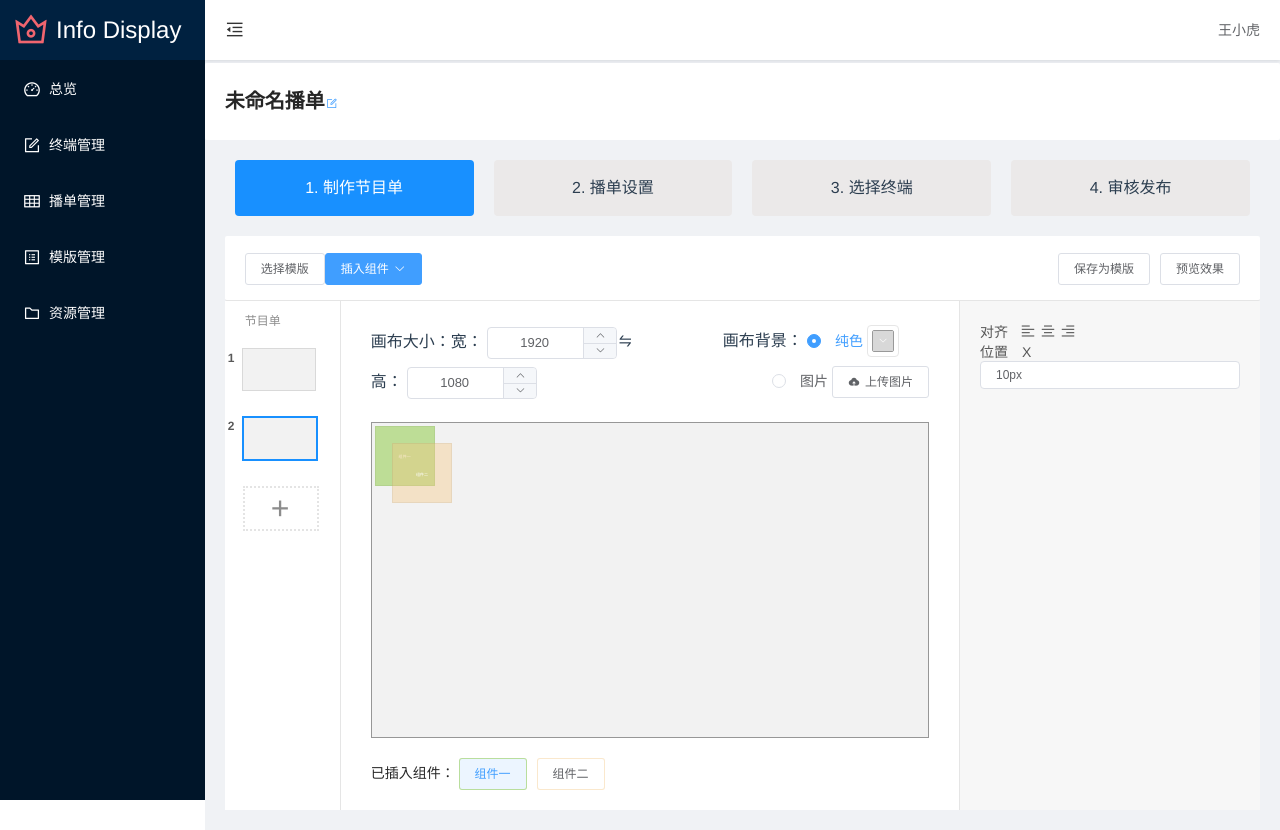
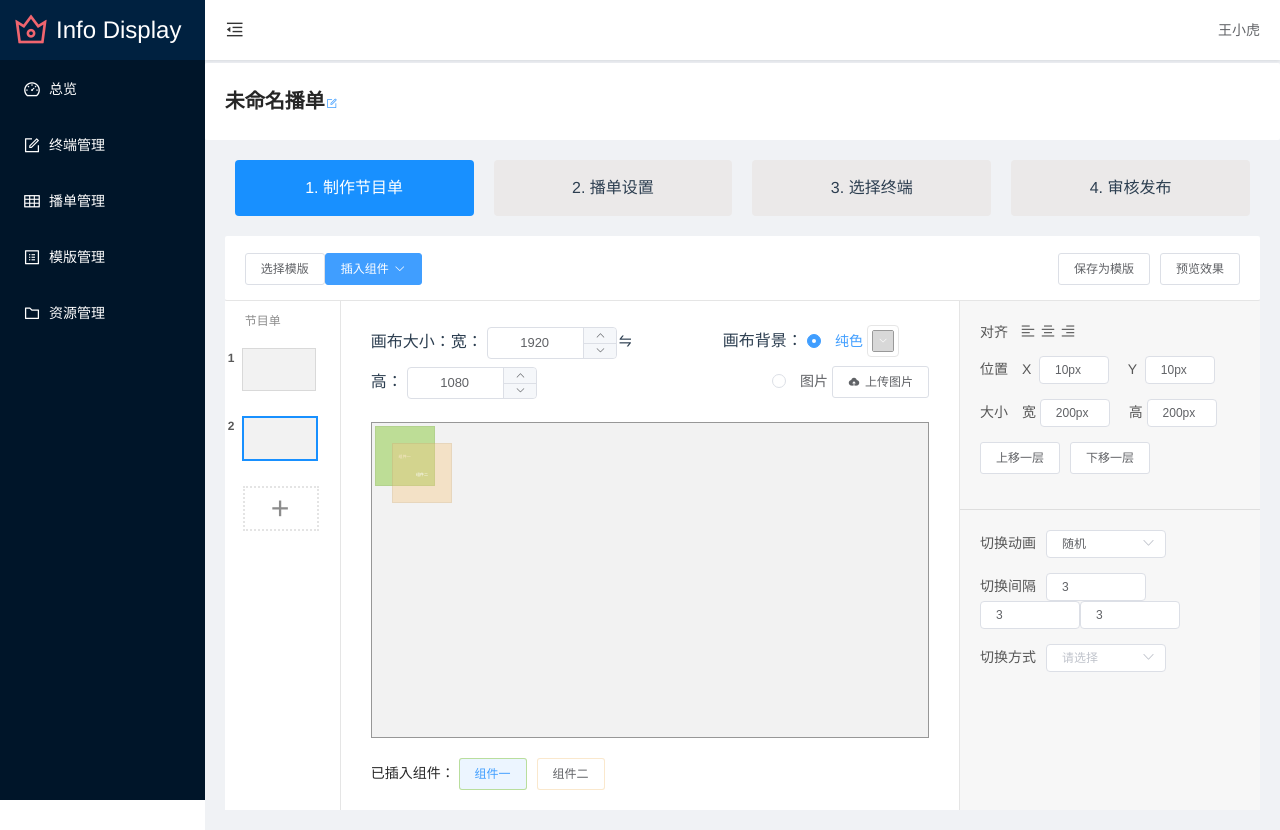
Before and after one commit to BennyCxb/vue-IMS, a Vue app: page /#/Playlist/Layout in a window 1280 px wide. Built offline with nearby package versions, Linux system fonts and the light colour scheme.

Commit message:
修改 右侧属性框

```diff
--- a/src/components/Playlist/Layout.vue
+++ b/src/components/Playlist/Layout.vue
@@ -89,7 +89,7 @@
           <el-aside class="layout-main-right">
             <!--组件属性-->
             <div class="layout-assembly-attribute">
-              <div>
+              <div class="attribute-group">
                 <label>对齐</label>
                 <span>
                   <i class="icon iconfont icon-align-left"></i>
@@ -97,14 +97,101 @@
                   <i class="icon iconfont icon-align-right"></i>
                 </span>
               </div>
-              <div>
+              <div class="attribute-group">
                 <label>位置</label>
                 <span>
-                  X <el-input v-model="selectElement.style.left" size="mini"></el-input>
+                  X&nbsp;&nbsp;<el-input v-model="selectElement.style.left" size="mini" class="attribute-position-input"></el-input>
+                </span>
+                <span>
+                  Y&nbsp;&nbsp;<el-input v-model="selectElement.style.top" size="mini" class="attribute-position-input"></el-input>
+                </span>
+              </div>
+              <div class="attribute-group">
+                <label>大小</label>
+                <span>
+                  宽 <el-input v-model="selectElement.style.width" size="mini" class="attribute-position-input"></el-input>
+                </span>
+                <span>
+                  高 <el-input v-model="selectElement.style.height" size="mini" class="attribute-position-input"></el-input>
+                </span>
+              </div>
+              <div class="attribute-group">
+                <el-button>上移一层</el-button>
+                <el-button>下移一层</el-button>
+              </div>
+            </div>
+            <!--组件参数-->
+            <!--字幕组建参数-->
+            <div class="layout-assembly-attribute" v-if="selectElement.type === 1">
+              <div class="attribute-group">
+                <label>方向</label>
+                <span>
+                  <el-radio v-model="selectElement.parames.direction" label="1">从右到左</el-radio>
+                  <el-radio v-model="selectElement.parames.direction" label="2">从下到上</el-radio>
+                </span>
+              </div>
+              <div class="attribute-group">
+                <label>速度</label>
+                <span>
+                  <el-input-number v-model="selectElement.parames.speed" controls-position="right" :min="0" :max="10" size="mini"></el-input-number>
+                </span>
+              </div>
+              <div class="attribute-group">
+                <label>字体</label>
+                <span>
+                  <el-select class="attribute-position-select" v-model="selectElement.parames.fontFamily" placeholder="请选择" size="mini">
+                    <el-option label="默认字体" value="1"></el-option>
+                  </el-select>
+                </span>
+              </div>
+              <div class="attribute-group">
+                <label>背景颜色</label>
+                <span>
+                  <el-color-picker v-model="selectElement.parames.backgroundColor"></el-color-picker>
+                </span>
+                <label>字体颜色</label>
+                <span>
+                  <el-color-picker v-model="selectElement.parames.color"></el-color-picker>
+                </span>
+              </div>
+              <div class="attribute-group">
+                <label>切换方式</label>
+                <span>
+                  <el-select class="attribute-position-select" v-model="selectElement.parames.fontFamily" placeholder="请选择" size="mini">
+                    <el-option label="顺序" value="1"></el-option>
+                    <el-option label="随机" value="2"></el-option>
+                  </el-select>
                 </span>
               </div>
             </div>
-
+            <!--图片/PDF组件参数-->
+            <div class="layout-assembly-attribute" v-if="selectElement.type === 2">
+              <div class="attribute-group">
+                <label>切换动画</label>
+                <span>
+                  <el-select class="attribute-position-select" v-model="selectElement.parames.animation" placeholder="请选择" size="mini">
+                    <el-option label="随机" value="1"></el-option>
+                  </el-select>
+                </span>
+              </div>
+              <div class="attribute-group">
+                <label>切换间隔</label>
+                <span>
+                  <el-input class="attribute-position-time" v-model="selectElement.parames.h" :prefix="'H'" :min="0" :max="23" :controls="false" size="mini"></el-input>
+                  <el-input class="attribute-position-time" v-model="selectElement.parames.m" :prefix="'H'" :min="0" :max="59" :controls="false" size="mini"></el-input>
+                  <el-input class="attribute-position-time" v-model="selectElement.parames.s" :prefix="'H'" :min="0" :max="59" :controls="false" size="mini"></el-input>
+                </span>
+              </div>
+              <div class="attribute-group">
+                <label>切换方式</label>
+                <span>
+                  <el-select class="attribute-position-select" v-model="selectElement.parames.fontFamily" placeholder="请选择" size="mini">
+                    <el-option label="顺序" value="1"></el-option>
+                    <el-option label="随机" value="2"></el-option>
+                  </el-select>
+                </span>
+              </div>
+            </div>
           </el-aside>
         </el-container>
       </el-main>
@@ -155,15 +242,31 @@ export default {
         ]
       },
       selectElement: {
-        name: '组件一',
-        active: true,
-        style: {
+        name: '组件一',                          // 组件名字
+        active: true,                           // 是否被选中
+        type: 2,                                // 组件类型
+        style: {                                // 组件样式
           top: '10px',
           left: '10px',
           width: '200px',
           height: '200px',
           background: this.randomBgColor(),
           'z-index': 0
+        },
+        // parames: {                              // 字幕组件参数
+        //   direction: '1',                       // 方向{1: 从右到左, 2: 从下到上}
+        //   speed: 3,                             // 速度
+        //   fontFamily: '1',                      // 字体
+        //   backgroundColor: '#D8D8D8',
+        //   color: '#D8D8D8',
+        //   switchType: '1'                       // 切换方式{1:顺序,2:随机}
+        // },
+        parames: {                              // 图片组件参数
+          animation: '1',                       // 动画类型{1: 从右到左, 2: 从下到上}
+          h: 3,                                 // 小时
+          m: 3,                                 // 分钟
+          s: 3,                                 // 秒数
+          switchType: '1'                       // 切换方式{1:顺序,2:随机}
         }
       },
       playlistInfoVisible: false
@@ -333,11 +436,21 @@ export default {
   /*组件属性*/
   .layout-assembly-attribute {
     padding: 20px;
+    border-top: 1px solid rgba(0,0,0,0.1);
     font-size:14px;
     color:rgba(0,0,0,0.65);
   }
 
+  .layout-assembly-attribute:nth-of-type(1) {
+    border-top: none;
+  }
+
   .layout-assembly-attribute label {
+    padding-right: 5px;
+  }
+
+  .layout-assembly-attribute span {
+    padding-left: 5px;
     padding-right: 10px;
   }
 
@@ -345,4 +458,25 @@ export default {
     padding-left: 2px;
     padding-right: 2px;
   }
+
+  .attribute-group {
+    margin-bottom: 15px;
+  }
+
+  /*位置*/
+  .attribute-position-input {
+    width: 70px;
+  }
+
+  .attribute-position-select {
+    width: 120px;
+  }
+
+  .attribute-position-time {
+    width: 100px;
+  }
+
+  /*.attribute-position-time .el-input-number.is-controls-right .el-input__inner {*/
+    /*padding: 0;*/
+  /*}*/
 </style>
```
